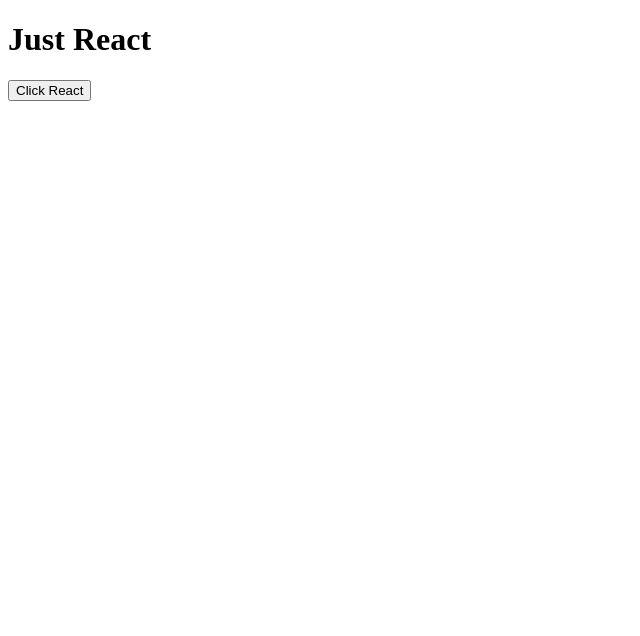
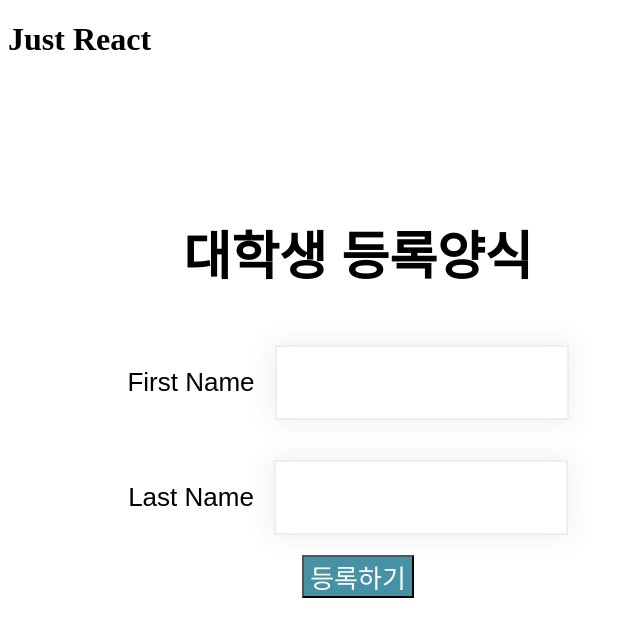
Before and after one commit to kimch321/enrollment-react-app, a React (Create React App) app: page / in a window 1280 px wide. Shown: the top 636 px of the page, without its empty margins (0-640 px from the left). Built offline with nearby package versions, Linux system fonts and the light colour scheme.

Commit message:
React App 학생 등록 양식

```diff
--- /dev/null
+++ b/src/App.css
@@ -0,0 +1,24 @@
+.enrolForm {
+    font-family:sans-serif;
+    font-size: 26px;
+    text-align: center;
+    width: 500px;
+    padding:100px;
+}
+.enrolForm input[type=text] {
+    margin :20px;
+    padding:20px;
+    box-shadow:0 0 25px 4px rgba(0,0,0,0.06);
+    border: 2px solid #eee;
+    width: 250px;
+    font-family: inherit;
+    font-size: inherit;
+}
+.enrolForm button[type=submit]
+{
+    background: #4691A4;
+    font-family: inherit;
+    font-size: inherit;
+    cursor: pointer;
+    color: white;
+}
--- a/src/App.js
+++ b/src/App.js
@@ -1,12 +1,11 @@
 import React from 'react';
+import EnrollmentForm from "./components/EnrollmentForm";
 
 const App = () => {
-    const ClickHandler = () => {
-        alert('Starting React!!');
-    };
+
     return (
         <div>
-            <button type='button' onClick={ClickHandler}>Click React</button>
+            <EnrollmentForm />
         </div>
     );
 };
--- /dev/null
+++ b/src/components/EnrollmentForm.js
@@ -0,0 +1,19 @@
+import React from 'react';
+import '../App.css';
+
+const EnrollmentForm = () => {
+    return(
+        <div>
+            <form className={"enrolForm"}>
+        <h1>대학생 등록양식</h1>
+                <div><label>First Name</label>
+                <input type={"text"} name={"fname"} /></div>
+                <div><label>Last Name</label>
+                <input type={"text"} name={"lname"}/></div>
+                <div><button type={"submit"}>등록하기</button></div>
+            </form>
+        </div>
+    );
+}
+
+export default EnrollmentForm;
```
